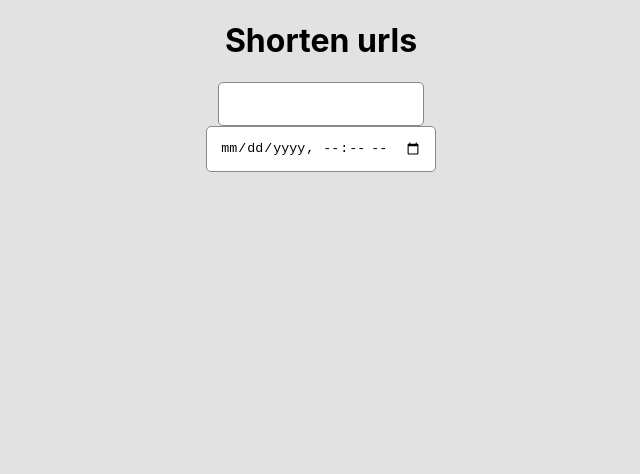
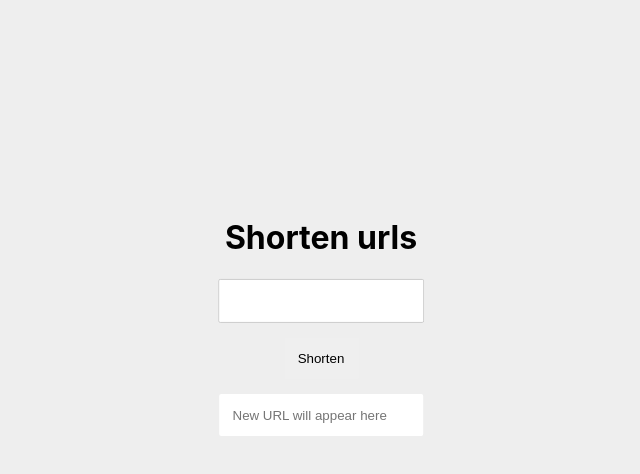
Before and after one commit to olback/urler, a plain HTML site: page public/index.html in a window 1280 px wide. Shown: the whole page, without its empty margins (319-959 px from the left). Drawn offline with Linux system fonts and the light colour scheme.

Commit message:
frontend design

```diff
--- a/public/index.html
+++ b/public/index.html
@@ -4,14 +4,16 @@
         <meta charset="UTF-8" />
         <meta name="viewport" content="width=device-width, initial-scale=1.0" />
         <meta http-equiv="X-UA-Compatible" content="ie=edge" />
+        <meta name="theme-color" content="#eeeeee" />
         <link rel="stylesheet" href="main.css" />
         <title>urler</title>
     </head>
     <body>
         <main>
             <h1>Shorten urls</h1>
-            <input type="url" />
-            <input type="datetime-local" value="0" />
+            <input type="url" autofocus />
+            <button>Shorten</button>
+            <input type="text" placeholder="New URL will appear here" readonly />
         </main>
     </body>
 </html>
--- a/public/main.css
+++ b/public/main.css
@@ -1,6 +1,13 @@
 html, body {
-    background-color: #e2e2e2;
+    background-color: #eee;
     font-family: -apple-system, BlinkMacSystemFont, 'Segoe UI', Roboto, Oxygen, Ubuntu, Cantarell, 'Open Sans', 'Helvetica Neue', sans-serif;
+}
+
+main {
+    position: fixed;
+    left: 50%;
+    top: 50%;
+    transform: translate(-50%, -80%);
 }
 
 h1 {
@@ -9,9 +16,27 @@ h1 {
 
 input {
     display: block;
-    margin: auto;
+    margin: 15px auto;
     padding: 1em;
-    border-radius: 5px;
-    border: 1px solid #888;
+    border-radius: 2px;
+    border: 1px solid #ccc;
     outline: none;
 }
+
+input[readonly] {
+    border: none;
+}
+
+button {
+    display: block;
+    border: none;
+    padding: 1em;
+    margin: 15px auto;
+    outline: none;
+    cursor: pointer;
+    transition: background-color .175s ease-in-out;
+}
+
+button:hover {
+    background-color: #ccc;
+}
--- a/server/src/api.ts
+++ b/server/src/api.ts
@@ -20,7 +20,7 @@ api.post('/', (req, res) => {
     if (isUrl(req.body.url) && typeof req.body.expires === 'number') {
 
         data.url = req.body.url;
-        data.expires = req.body.expires;
+        data.expires = Number(req.body.expires.toString().substring(0, 10));
 
     } else if (isUrl(req.body.url)) {
 
--- a/server/src/index.ts
+++ b/server/src/index.ts
@@ -20,10 +20,8 @@ app.use((req, _res, next) => {
 // Api
 app.use('/api', api);
 
-// Docs
-app.use('/docs', (_req, res) => {
-    res.sendFile(path.join(process.cwd(), '..', 'public', 'docs.html'));
-});
+// Static Files
+app.use(express.static(path.join(process.cwd(), '..', 'public')));
 
 // Catch em' all
 app.use('/:id', (req, res) => {
```
